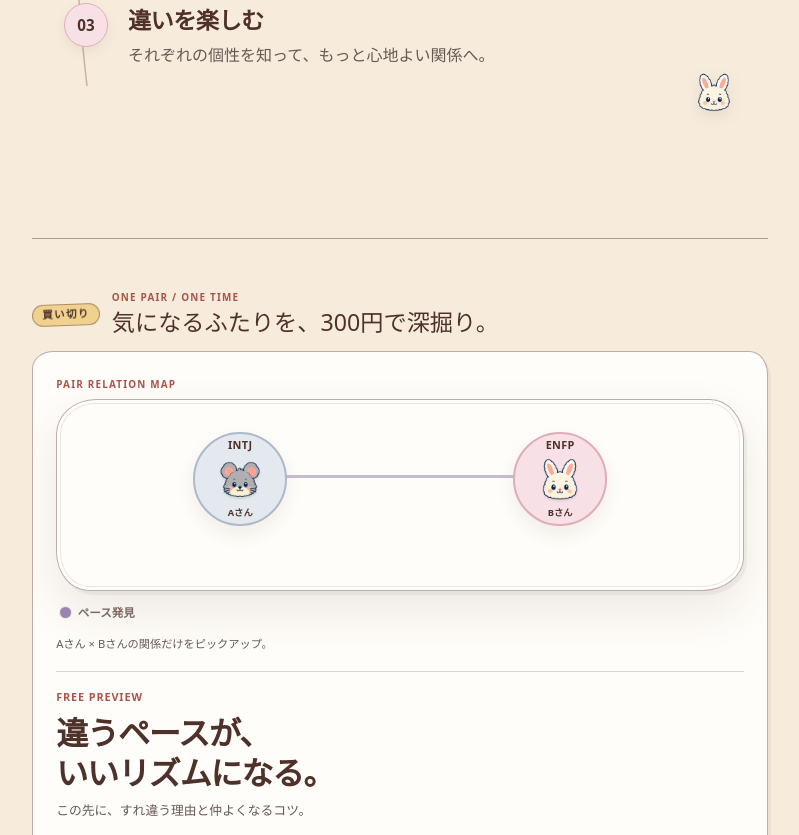
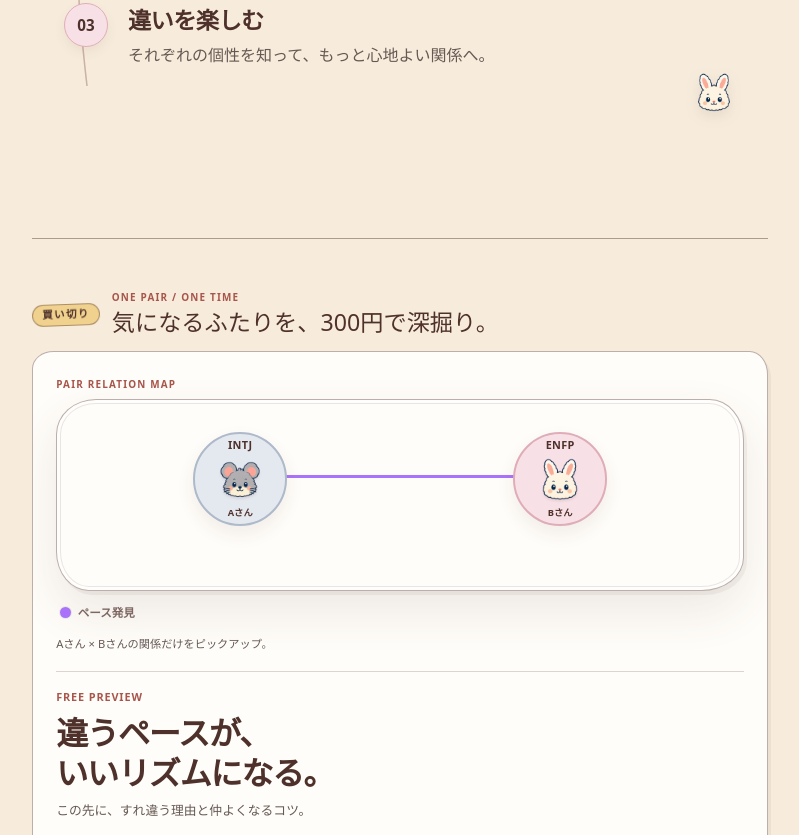
Before and after one commit to mi-hye/mofutype, a Next.js app: page / in a window 1280 px wide. Shown: the part 1464-2299 px from the top of the page, without its empty margins (240-1039 px from the left). Built offline with nearby package versions, Linux system fonts and the light colour scheme; no server answers.

Commit message:
style: brighten relationship graph palette

```diff
--- a/src/app/design-system.css
+++ b/src/app/design-system.css
@@ -44,11 +44,11 @@
   --status-danger: var(--color-error-text);
   --edge-strong: #934b43;
   --edge-soft: #55725f;
-  --relationship-warm: #b87716;
-  --relationship-clear: #2f72bd;
-  --relationship-calm: #2f7b55;
-  --relationship-neutral: #765a96;
-  --relationship-careful: #a34d59;
+  --relationship-warm: #e75a00;
+  --relationship-clear: #1677ff;
+  --relationship-calm: #009b63;
+  --relationship-neutral: #8a3ffc;
+  --relationship-careful: #e12d63;
   --relationship-warm-label-text: #2b1814;
   --animal-tiger-pastel: #fff0b8;
   --animal-rat-pastel: #e4e8ef;
--- a/src/features/group-graph/build-graph.ts
+++ b/src/features/group-graph/build-graph.ts
@@ -295,7 +295,7 @@ export function decorateGraph(
     const category = edge.data.relationship.category;
     const strokeWidth = incident ? (unlocked ? 5 : 4) : unlocked ? 4 : 3;
     const emphasized = selectedLineColor !== null ? matchesColor : incident;
-    const opacity = visible ? emphasized ? 1 : 0.4 : 0;
+    const opacity = visible ? emphasized ? 1 : 0.72 : 0;
     return {
       ...edge,
       animated: false,
```
Also changed, not shown: 2 other files (tests, documents, lock files or other folders).
